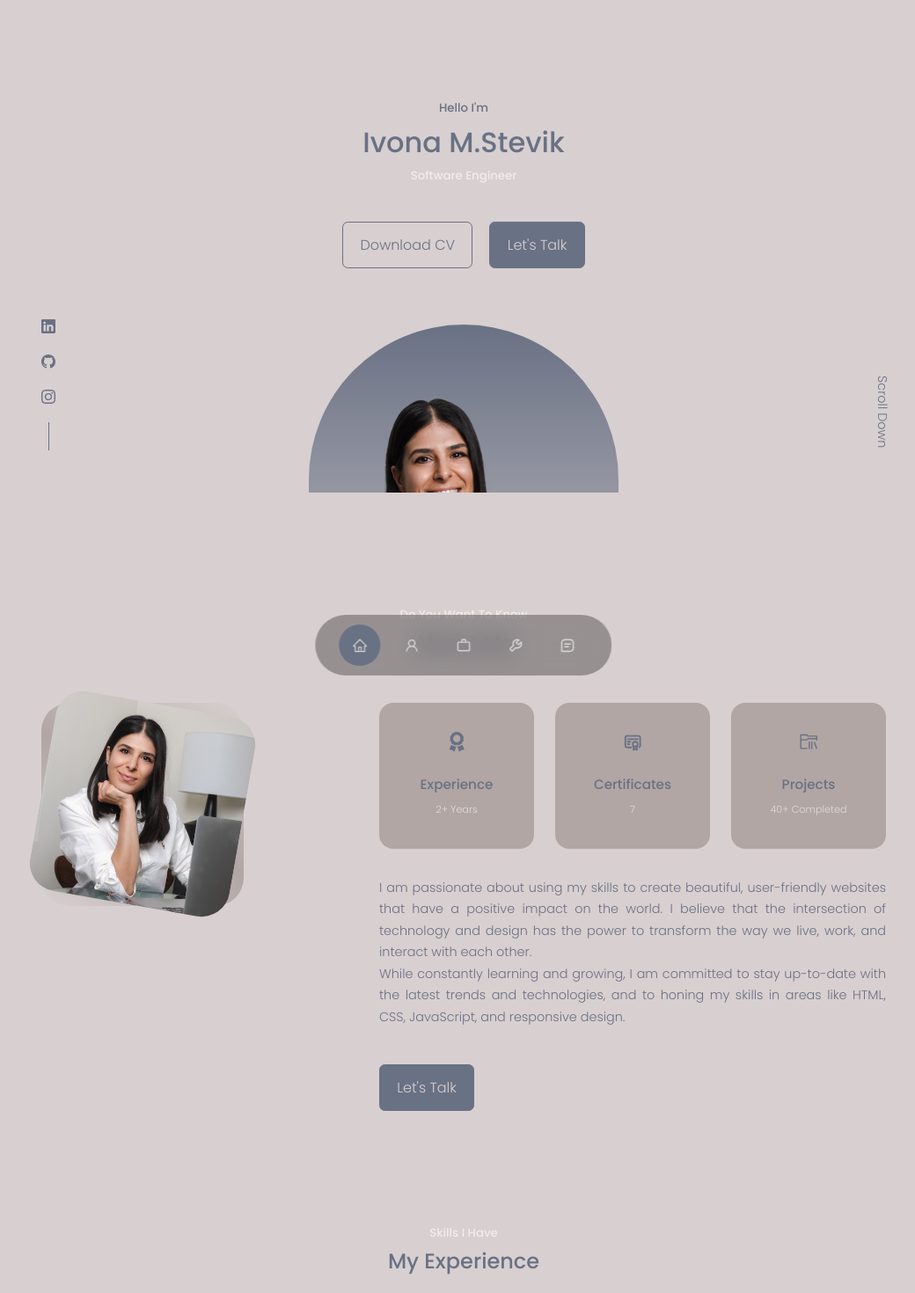
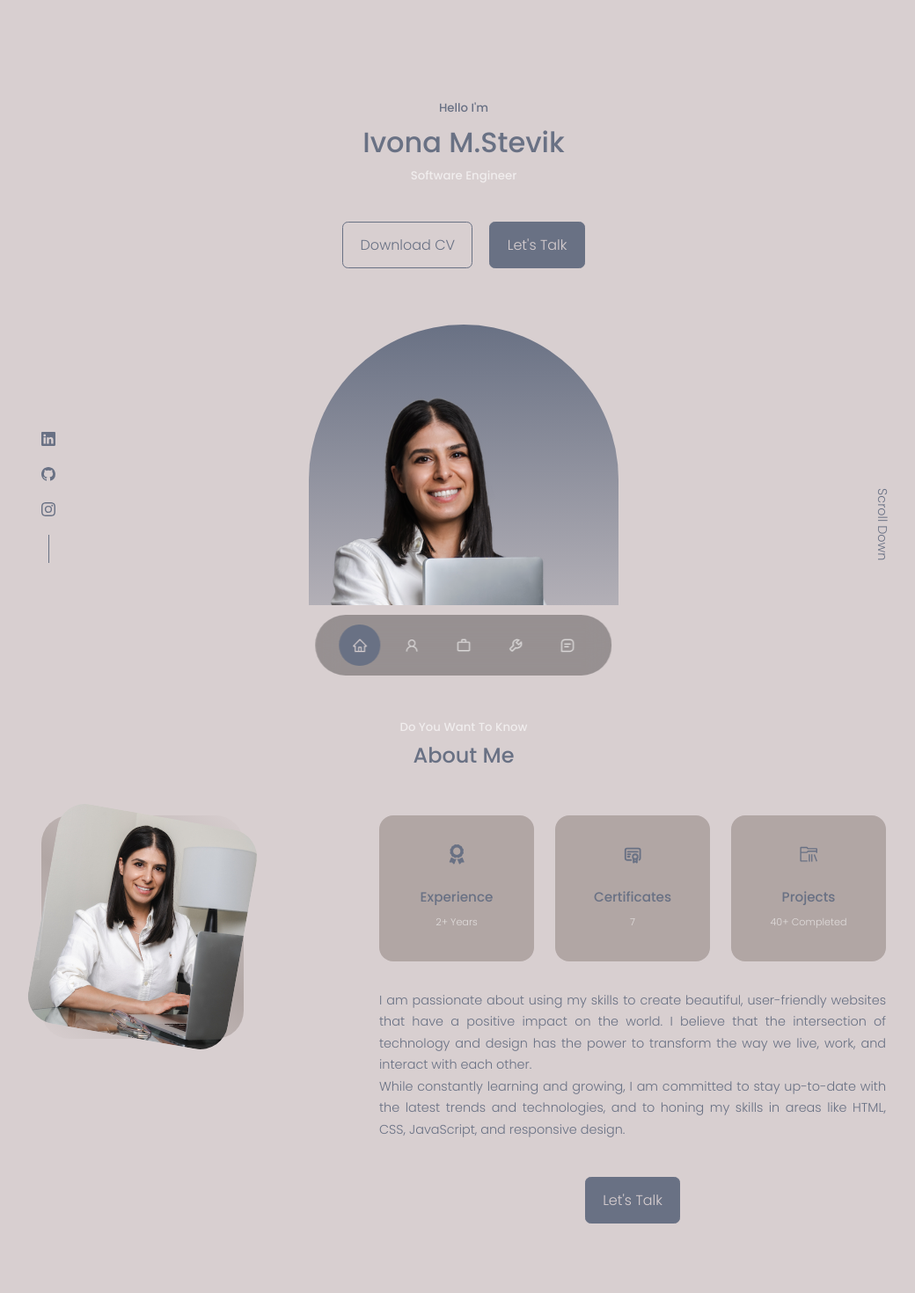
Before and after one commit to ivonamojsovska/react-porfolio, a React (Create React App) app: page / in a window 1280 px wide. Shown: the top 1470 px of the page at 88% size, without its empty margins (113-1153 px from the left). Built offline with nearby package versions, Linux system fonts and the light colour scheme.

Commit message:
about me section completed

```diff
--- a/src/components/about/About.css
+++ b/src/components/about/About.css
@@ -2,11 +2,12 @@
   display: grid;
   grid-template-columns: 30% 60%;
   gap: 10%;
+  text-align: center;
 }
 
 .about__me {
   width: 80%;
-  aspect-ratio: 1/1;
+  aspect-ratio: 1/1.1;
   border-radius: 2rem;
   background: linear-gradient(
     35deg,
@@ -27,8 +28,7 @@
 
 .about__me-image img {
   object-fit: cover;
-  height: auto;
-  object-position: top;
+  object-position: center;
 }
 
 .about__me-image:hover {
--- a/src/components/about/About.jsx
+++ b/src/components/about/About.jsx
@@ -1,6 +1,6 @@
 import React from "react";
 import "./About.css";
-import ME from "../../assets/aboutme.jpg";
+import ME from "../../assets/about-me.jpg";
 import { FaAward } from "react-icons/fa";
 import { TbCertificate } from "react-icons/tb";
 import { VscFolderLibrary } from "react-icons/vsc";
--- a/src/components/header/Header.css
+++ b/src/components/header/Header.css
@@ -1,5 +1,5 @@
 header {
-  height: 70vh;
+  height: 86vh;
   padding-top: 7rem;
   overflow: hidden;
 }
--- a/src/components/portfolio/Portfolio.jsx
+++ b/src/components/portfolio/Portfolio.jsx
@@ -26,8 +26,8 @@ const portfolioData = [
     image: IMG3,
     title: "DoneUndone",
     subtitle: "React, NextJS, Mongoose",
-    github: "https://github.com/ivonamojsovska/capstone-project",
-    demo: "https://vercel.com/ivonamojsovska/capstone-project",
+    github: "https://github.com/ivonamojsovska/next-app",
+    demo: "https://next-app-xt4h.vercel.app/",
   },
 ];
 
```
Also changed, not shown: src/assets/about-me.jpg (added), src/assets/doneUndone.png.
